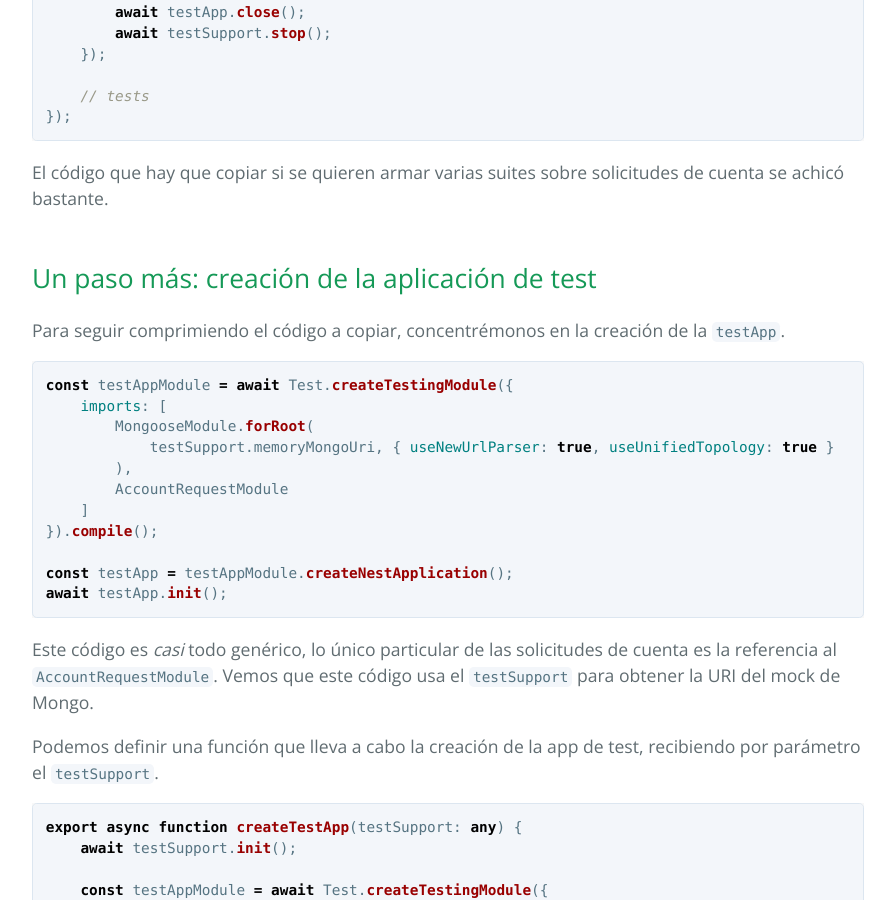
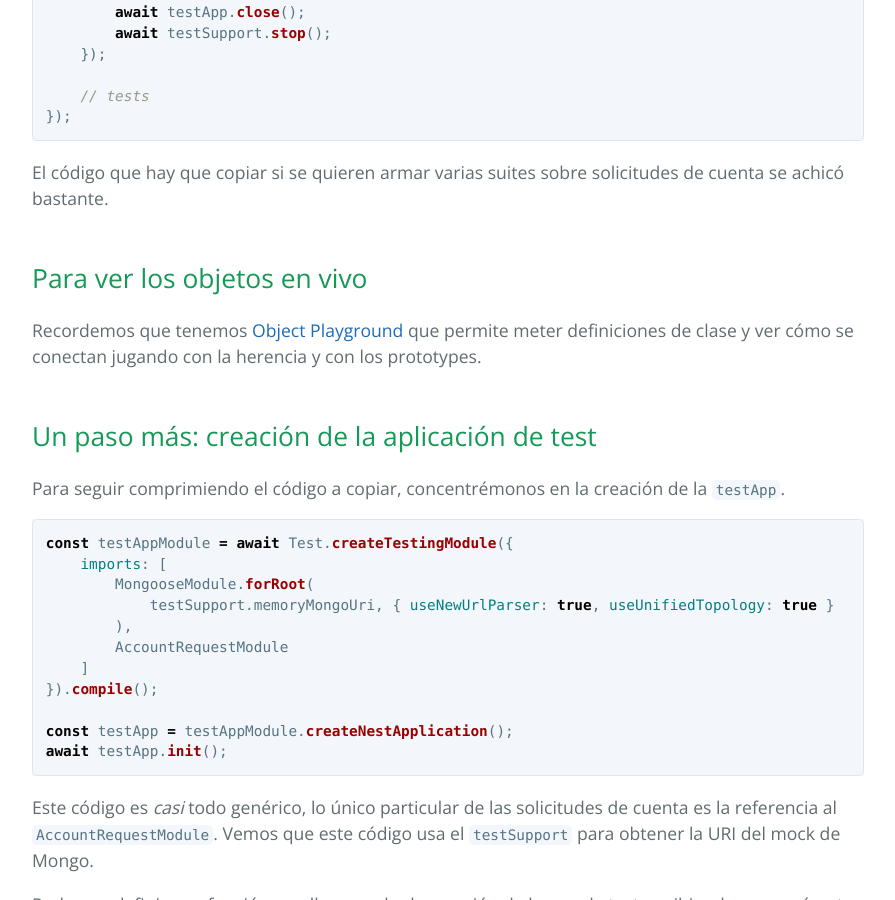
Before and after one commit to clombardi/bdsol-capacitacion-desarrollo, a Jekyll site: the page built from mongoose-operaciones/extra-refactor-tests.md, in a window 1280 px wide and 900 px high, scrolled down 5732 px. Shown: the whole window, without its empty margins (192-1087 px from the left). Built offline with Jekyll 4.4.1, drawn with Linux system fonts in a browser that asks for light colours; our own code applies the rules of GitHub Pages for plain Markdown files.

Commit message:
agrego referencia en http://www.objectplayground.com/

````diff
--- a/mongoose-operaciones/extra-refactor-tests.md
+++ b/mongoose-operaciones/extra-refactor-tests.md
@@ -193,6 +193,10 @@ describe('Account request service - using mongo connection', () => {
 El código que hay que copiar si se quieren armar varias suites sobre solicitudes de cuenta se achicó bastante.
 
 
+## Para ver los objetos en vivo
+Recordemos que tenemos [Object Playground](http://www.objectplayground.com/) que permite meter definiciones de clase y ver cómo se conectan jugando con la herencia y con los prototypes.
+
+
 ## Un paso más: creación de la aplicación de test
 Para seguir comprimiendo el código a copiar, concentrémonos en la creación de la `testApp`.
 ``` typescript
````
